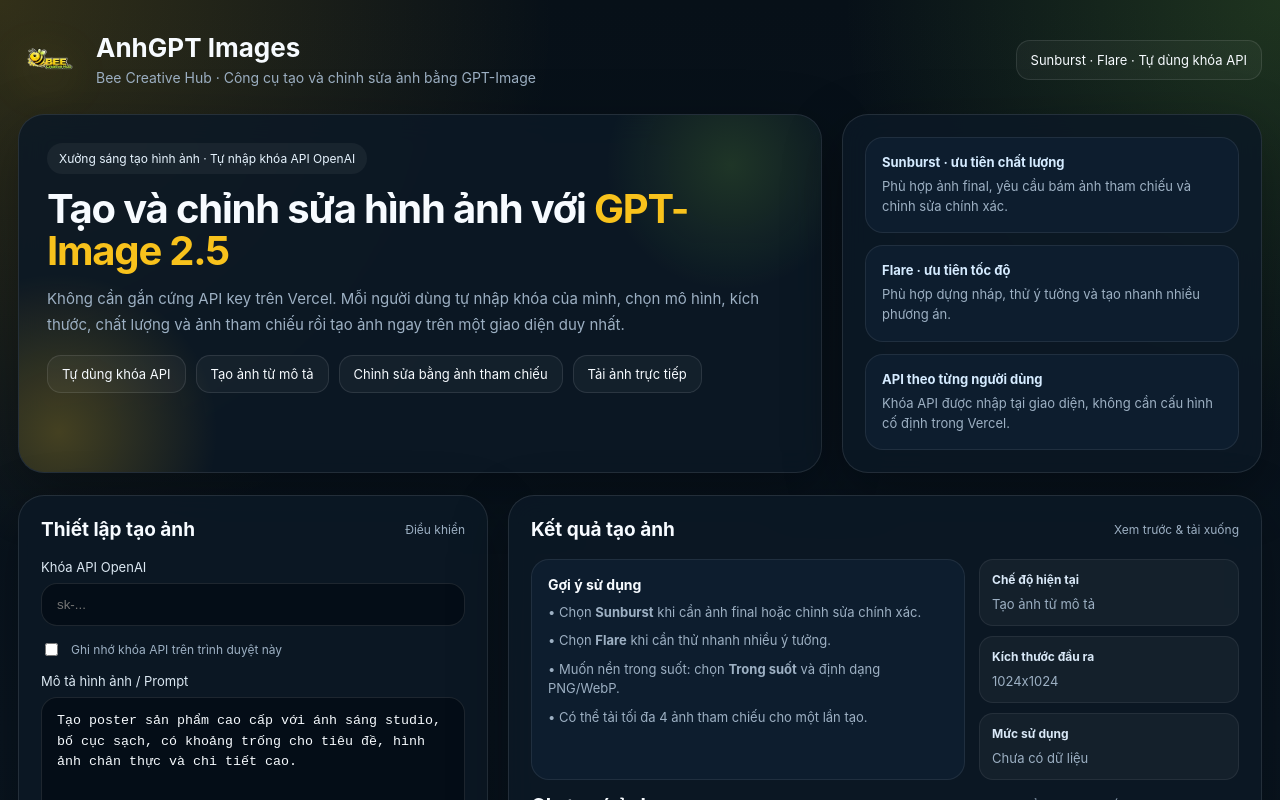
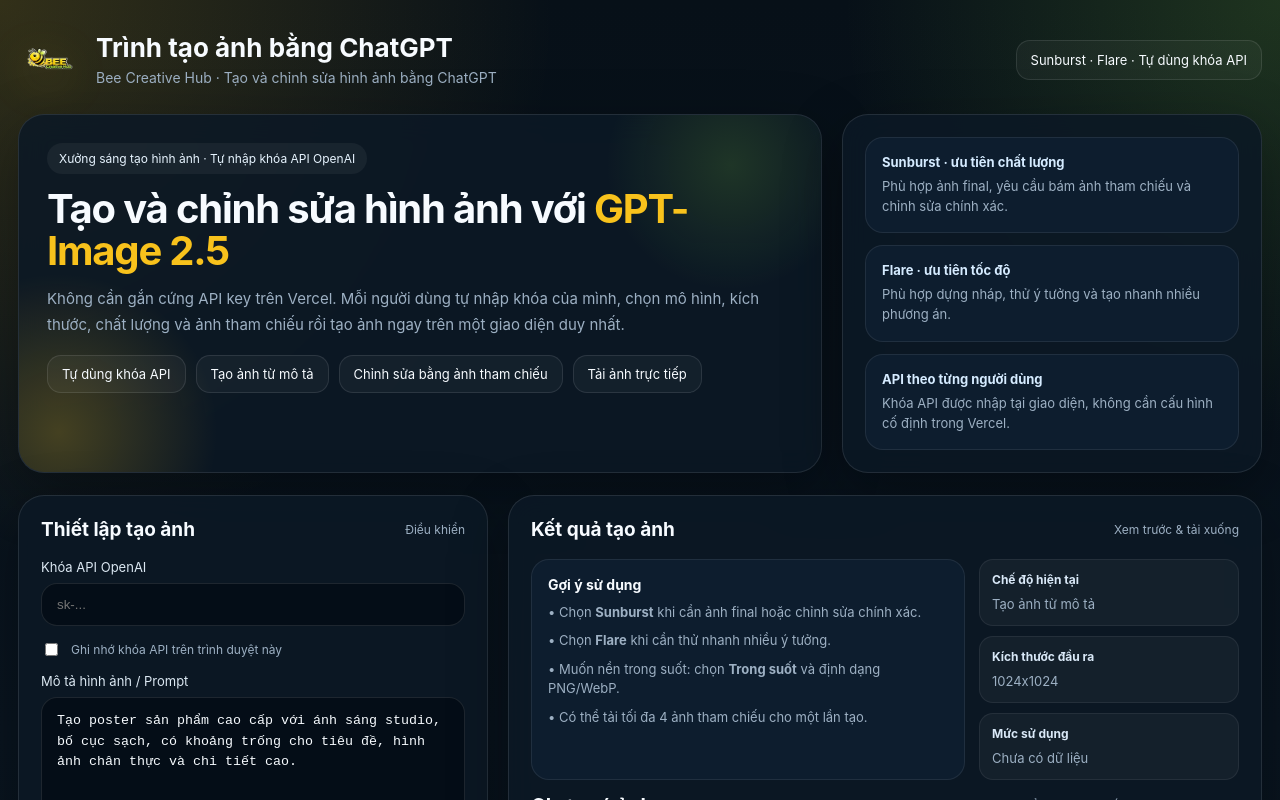
Before and after one commit to bizhang90/AnhGPT, a Next.js app: page / in a window 1280 px wide. Shown: the top 800 px of the page. Built offline with nearby package versions, Linux system fonts and the light colour scheme.

Commit message:
Đổi tiêu đề thành Trình tạo ảnh bằng ChatGPT và tăng kích thước logo

```diff
--- a/app/page.tsx
+++ b/app/page.tsx
@@ -168,13 +168,13 @@
             className="brandLogo"
             src="/bee-creative-hub.webp"
             alt="Bee Creative Hub"
-            width={64}
-            height={64}
+            width={150}
+            height={92}
             priority
           />
           <div className="brandText">
-            <h1>AnhGPT Images</h1>
-            <p>Bee Creative Hub · Công cụ tạo và chỉnh sửa ảnh bằng GPT-Image</p>
+            <h1>Trình tạo ảnh bằng ChatGPT</h1>
+            <p>Bee Creative Hub · Tạo và chỉnh sửa hình ảnh bằng ChatGPT</p>
           </div>
         </div>
         <div className="topActions">
@@ -433,7 +433,7 @@
                     </div>
                     <div className="imageMeta">
                       <div className="smallText">Ảnh {index + 1}</div>
-                      <a className="downloadBtn" href={src} download={`anhgpt-image-${index + 1}.${outputFormat}`}>
+                      <a className="downloadBtn" href={src} download={`chatgpt-image-${index + 1}.${outputFormat}`}>
                         Tải xuống
                       </a>
                     </div>
```
